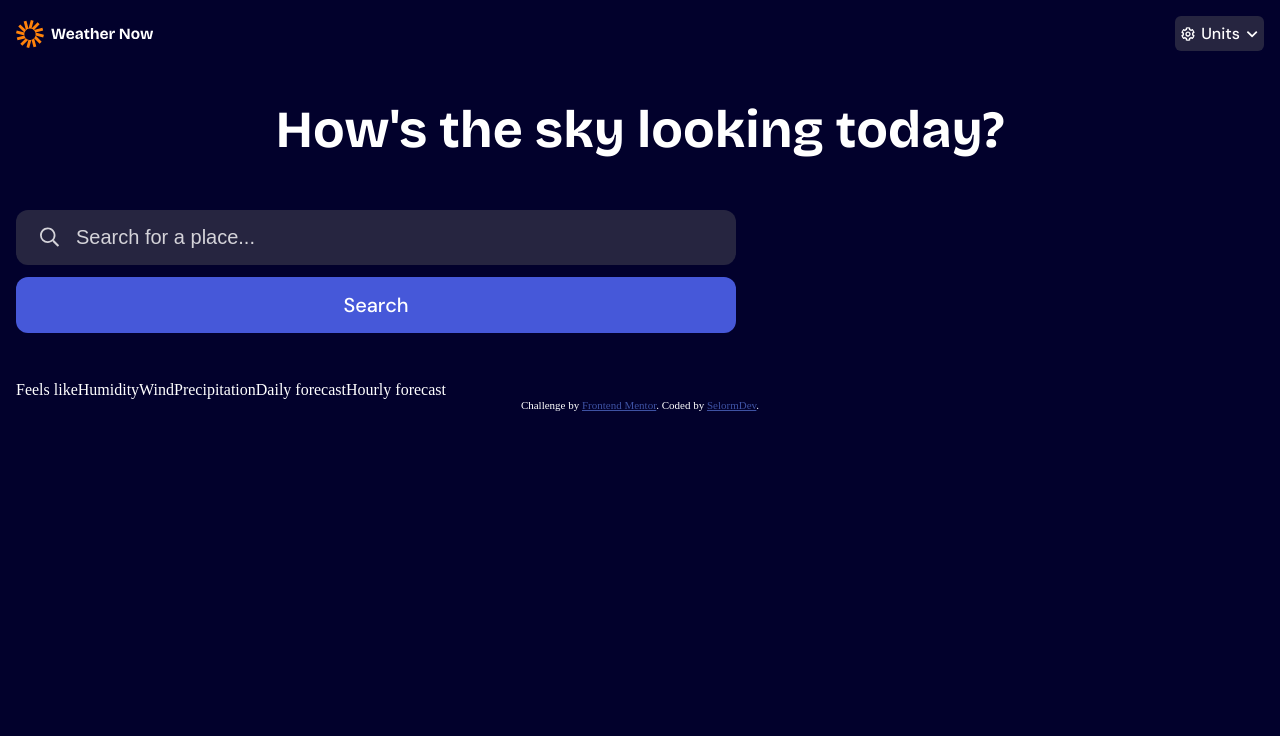
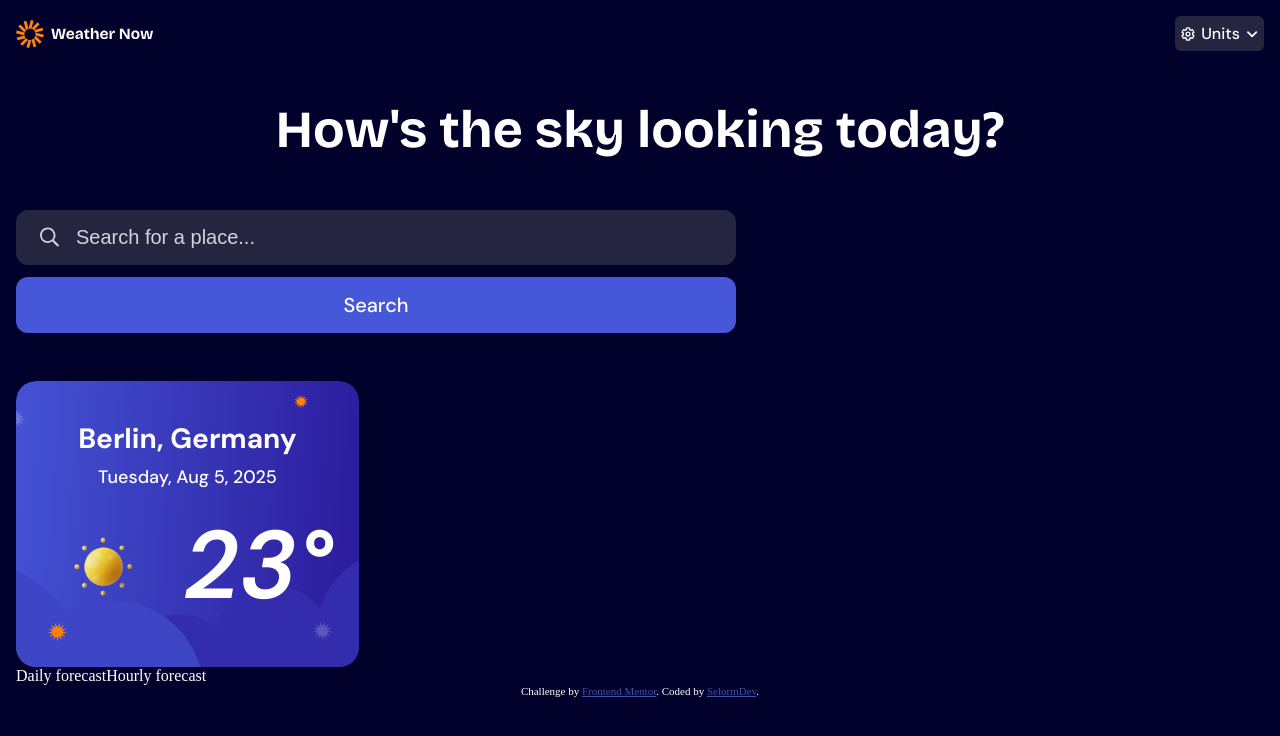
Before and after one commit to SelormDev/Weather-App, a React (Vite) app: page / in a window 1280 px wide. Shown: the top 736 px of the page. Built offline with nearby package versions, Linux system fonts and the light colour scheme.

Commit message:
feat(ui): add weather info to default app UI

```diff
--- a/src/App.css
+++ b/src/App.css
@@ -76,6 +76,50 @@
 
  }
 
+ .weather-info {
+   display: flex;
+   width: 343px;
+   height: 286px;
+   padding: var(--spacing-1000, 80px) var(--spacing-300, 24px);
+   flex-direction: column;
+   justify-content: center;
+   align-items: center;
+   gap: var(--spacing-200, 16px);
+   background-image: url('./assets/images/bg-today-small.svg');
+
+   .location-info {
+     display: flex;
+     height: 68px;
+     flex-direction: column;
+     align-items: center;
+     gap: 12px;
+     flex-shrink: 0;
+
+     .city-name {
+       color: var(--colors-neutral-0, #FFF);
+       text-align: center;
+     }
+
+     .date {
+       color: var(--colors-neutral-0, #FFF);
+       text-align: center;
+     }
+   }
+
+   .temperature-container {
+     display: flex;
+     justify-content: flex-end;
+     align-items: center;
+     gap: 20px;
+
+     .temperature-icon {
+       width: 120px;
+       height: 120px;
+       flex-shrink: 0;
+     }
+   }
+ }
+
  .logo {
    width: 138px;
  }
--- a/src/App.jsx
+++ b/src/App.jsx
@@ -1,6 +1,7 @@
 import UnitsDropdown from "./components/unit-dropdown";
 import Logo from "./assets/images/logo.svg";
 import SearchIcon from "./assets/images/icon-search.svg";
+import SunnyTemperatureIcon from "./assets/images/icon-sunny.webp";
 import "./App.css";
 
 /**
@@ -35,14 +36,21 @@ function App() {
           Search
         </button>
       </form>
-      Feels like
-      {/* Insert temperature here */}
-      Humidity
-      {/* Insert humidity here */}
-      Wind
-      {/* Insert wind here */}
-      Precipitation
-      {/* Insert precipitation here */}
+      <div className="weather-info">
+        <div className="location-info">
+          <span className="city-name text-preset-4">Berlin, Germany</span>
+          <span className="date text-preset-6">Tuesday, Aug 5, 2025</span>
+        </div>
+
+        <div className="temperature-container">
+          <img
+            src={SunnyTemperatureIcon}
+            alt="Sunny Temperature Icon"
+            className="temperature-icon"
+          />
+          <span className="temperature text-preset-1">23°</span>
+        </div>
+      </div>
       Daily forecast
       {/* Insert daily forecast for the next 7 days here */}
       Hourly forecast
```
